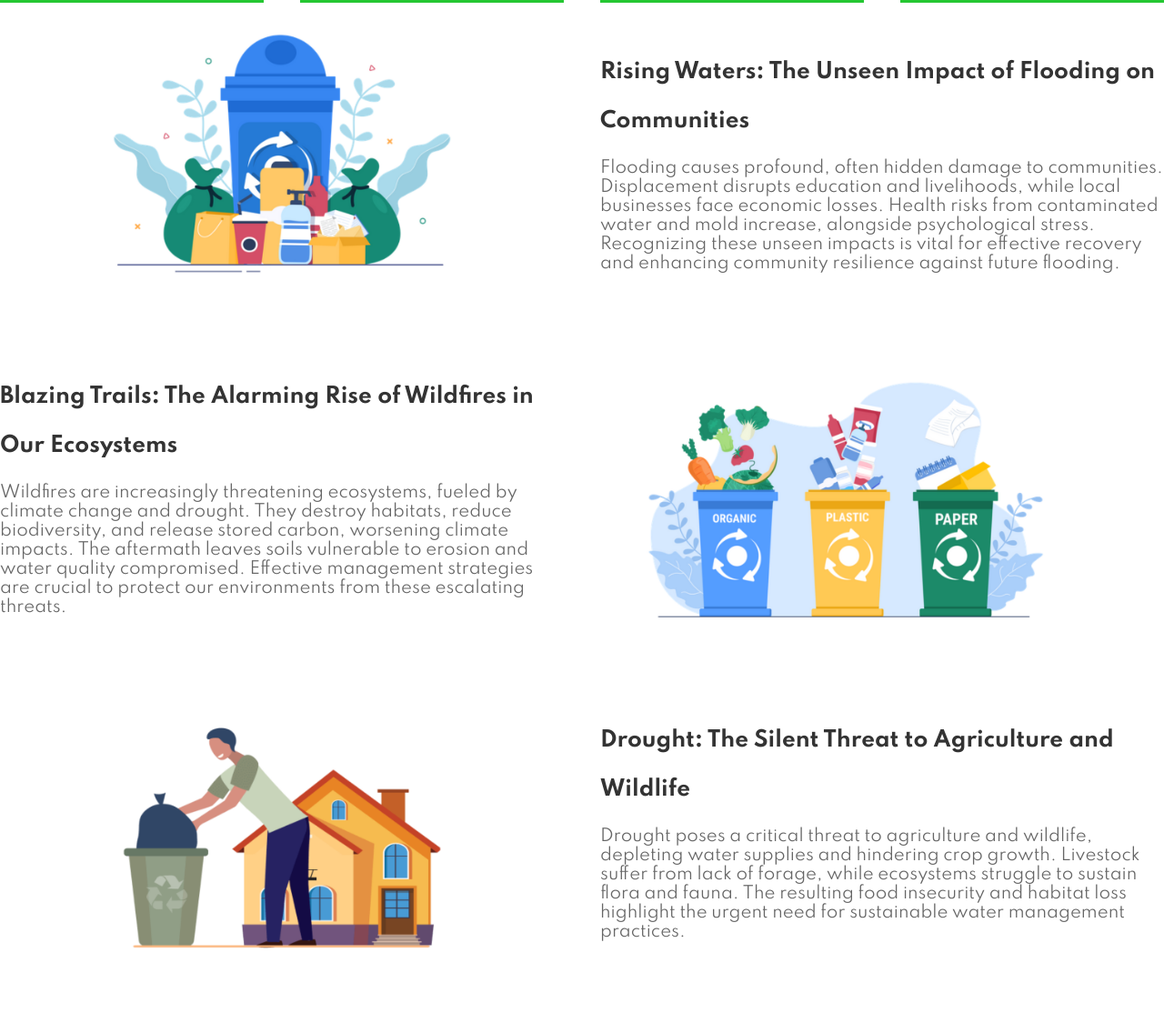
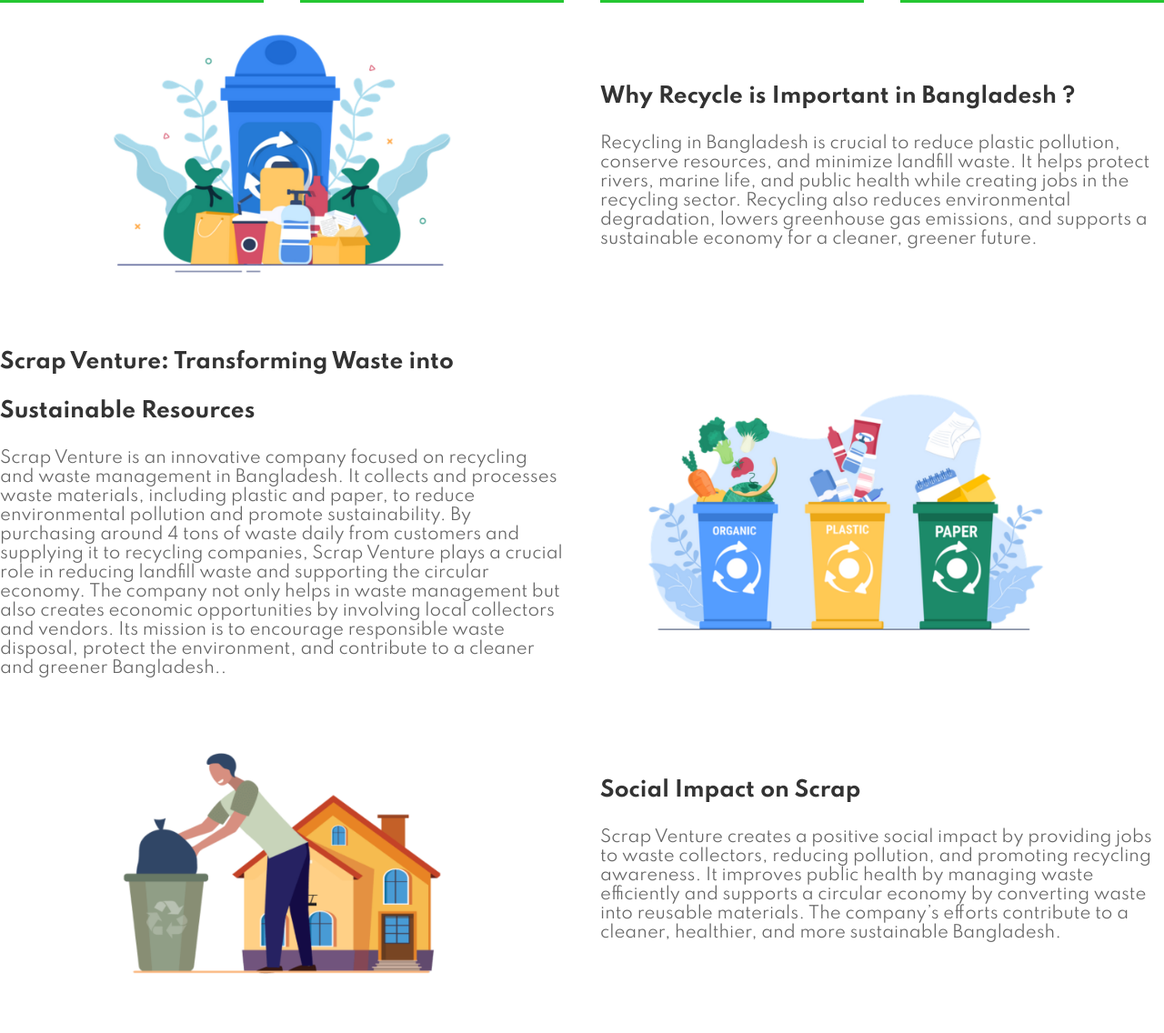
Before and after one commit to EmonHossain12/scrapventure, a plain HTML site: page index.html in a window 1280 px wide. Shown: the part 2923-4059 px from the top of the page at 91% size. Drawn offline with nearby package versions, Linux system fonts and the light colour scheme.

Commit message:
secondCommit

```diff
--- a/index.html
+++ b/index.html
@@ -14,6 +14,7 @@
 
 
 </head>
+
 <body>
     <section id="header">
         <a href="index.html"><img src="img/scrap.png" class="logo" alt=""></a>
@@ -23,13 +24,13 @@
                 <li><a class="active" href="index.html">Home</a></li>
                 <li><a href="about.html">About</a></li>
                 <li><a href="contactus.html">Contact</a></li>
-                    <li id="lg-bag"><a href="cart.html"><i class='bx bx-shopping-bag' ></i></a></li>
+                <li id="lg-bag"><a href="cart.html"><i class='bx bx-shopping-bag'></i></a></li>
                 <a href="#" id="close"><i class='bx bx-x'></i></a>
             </ul>
         </div>
 
         <div id="mobile">
-                <a href="cart.html"><i class='bx bx-shopping-bag' ></i></a>
+            <a href="cart.html"><i class='bx bx-shopping-bag'></i></a>
             <i id="bar" class='bx bx-menu'></i>
         </div>
     </section>
@@ -327,8 +328,11 @@
                     <img src="img/recycle4.png" alt="">
                 </div>
                 <div class="about-content">
-                <h2>Rising Waters: The Unseen Impact of Flooding on Communities</h2>
-                <p>Flooding causes profound, often hidden damage to communities. Displacement disrupts education and livelihoods, while local businesses face economic losses. Health risks from contaminated water and mold increase, alongside psychological stress. Recognizing these unseen impacts is vital for effective recovery and enhancing community resilience against future flooding.</p>
+                    <h2>Why Recycle is Important in Bangladesh ?</h2>
+                    <p>Recycling in Bangladesh is crucial to reduce plastic pollution, conserve resources, and minimize
+                        landfill waste. It helps protect rivers, marine life, and public health while creating jobs in
+                        the recycling sector. Recycling also reduces environmental degradation, lowers greenhouse gas
+                        emissions, and supports a sustainable economy for a cleaner, greener future.</p>
 
                 </div>
             </section>
@@ -338,8 +342,16 @@
             <section class="about">
 
                 <div class="about-content">
-                      <h2>Blazing Trails: The Alarming Rise of Wildfires in Our Ecosystems</h2>
-                      <p>Wildfires are increasingly threatening ecosystems, fueled by climate change and drought. They destroy habitats, reduce biodiversity, and release stored carbon, worsening climate impacts. The aftermath leaves soils vulnerable to erosion and water quality compromised. Effective management strategies are crucial to protect our environments from these escalating threats.</p>
+                    <h2>Scrap Venture: Transforming Waste into Sustainable Resources</h2>
+                    <p>Scrap Venture is an innovative company focused on recycling and waste management in Bangladesh.
+                        It collects and processes waste materials, including plastic and paper, to reduce environmental
+                        pollution and promote sustainability. By purchasing around 4 tons of waste daily from customers
+                        and supplying it to recycling companies, Scrap Venture plays a crucial role in reducing landfill
+                        waste and supporting the circular economy.
+
+                        The company not only helps in waste management but also creates economic opportunities by
+                        involving local collectors and vendors. Its mission is to encourage responsible waste disposal,
+                        protect the environment, and contribute to a cleaner and greener Bangladesh..</p>
 
                 </div>
                 <div class="about-image">
@@ -354,8 +366,11 @@
                     <img src="img/recycle3.png" alt="">
                 </div>
                 <div class="about-content">
-                      <h2>Drought: The Silent Threat to Agriculture and Wildlife</h2>
-                      <p>Drought poses a critical threat to agriculture and wildlife, depleting water supplies and hindering crop growth. Livestock suffer from lack of forage, while ecosystems struggle to sustain flora and fauna. The resulting food insecurity and habitat loss highlight the urgent need for sustainable water management practices.</p>
+                    <h2>Social Impact on Scrap</h2>
+                    <p>Scrap Venture creates a positive social impact by providing jobs to waste collectors, reducing
+                        pollution, and promoting recycling awareness. It improves public health by managing waste
+                        efficiently and supports a circular economy by converting waste into reusable materials. The
+                        company’s efforts contribute to a cleaner, healthier, and more sustainable Bangladesh.</p>
 
                 </div>
             </section>
@@ -386,10 +401,10 @@
                     <h4>Follow us</h4>
                     <div class="icon">
                         <i class='bx bxl-facebook'></i>
-                        <i class='bx bxl-twitter' ></i>
-                        <i class='bx bxl-instagram' ></i>
-                        <i class='bx bxl-pinterest-alt' ></i>
-                        <i class='bx bxl-youtube' ></i>
+                        <i class='bx bxl-twitter'></i>
+                        <i class='bx bxl-instagram'></i>
+                        <i class='bx bxl-pinterest-alt'></i>
+                        <i class='bx bxl-youtube'></i>
                     </div>
                 </div>
             </div>
@@ -428,4 +443,5 @@
 
         <script src="script.js"></script>
 </body>
+
 </html>
--- a/stylecontact.css
+++ b/stylecontact.css
@@ -444,3 +444,8 @@ nav .fas{
     margin-top:-10px;
     display: block;
 }
+
+.by{
+     color: #fff;
+     text-decoration: none;
+}
```
Also changed, not shown: about.html (+1 -1 lines), contact2.html (+1 -0 lines), contactus.html (+3 -3 lines). Lines whose indentation alone changed are shown as unchanged.
